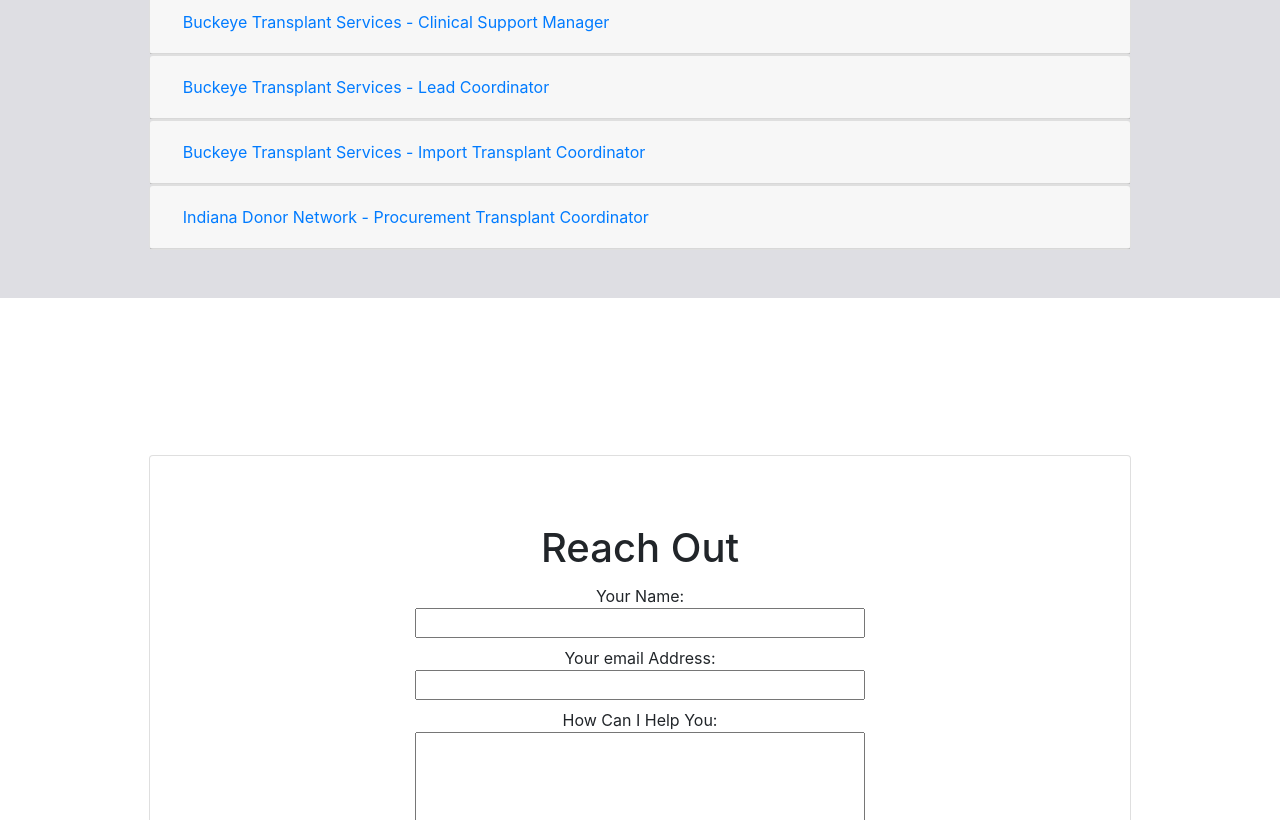
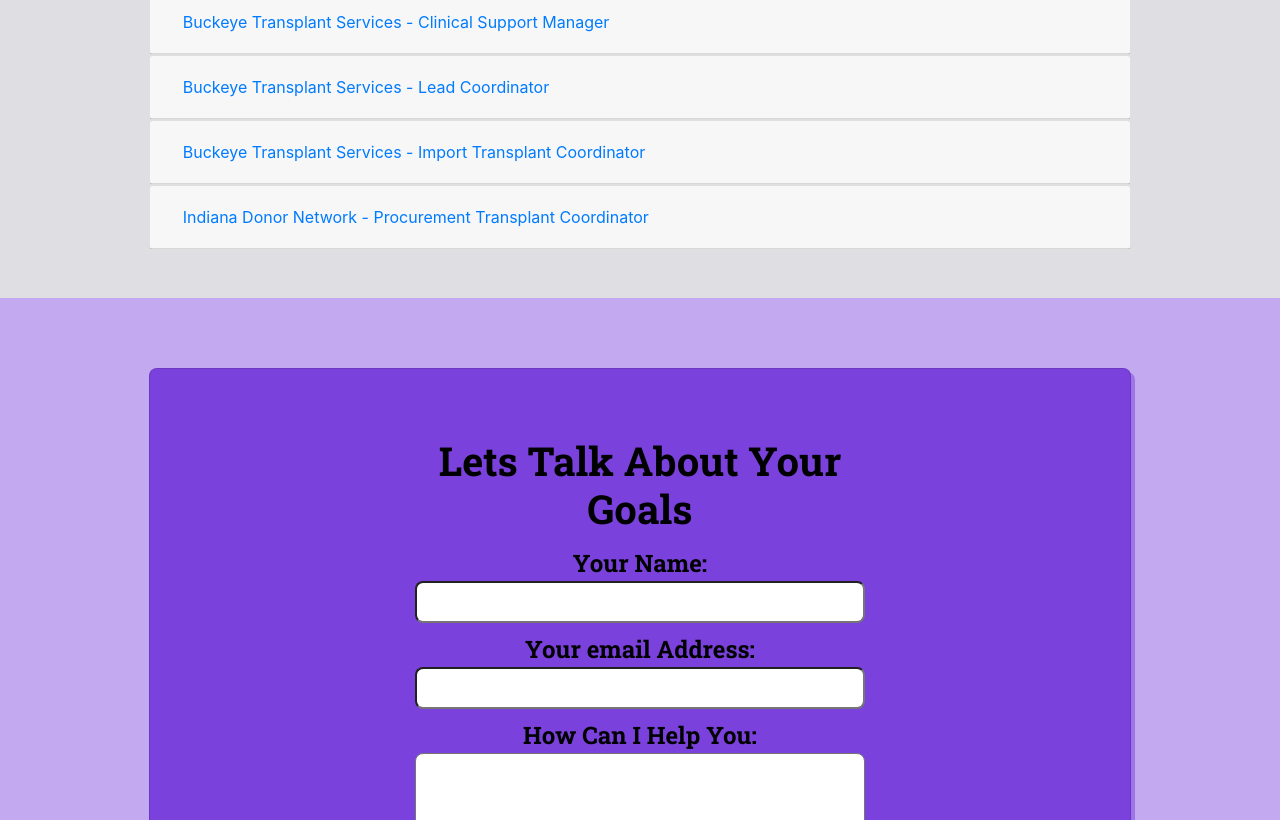
Before and after one commit to jrod3323/Homework_7_Update_Portfolio, a plain HTML site: page index.html in a window 1280 px wide. Shown: the part 3336-4156 px from the top of the page. Drawn offline with nearby package versions, Linux system fonts and the light colour scheme.

Commit message:
add css for contact me section for formatting

```diff
--- a/assets/style.css
+++ b/assets/style.css
@@ -118,6 +118,7 @@ i.fab {
 
 #myPortfolio{
     background-color: #B60256 ;
+    font-family: 'Roboto Slab', serif;
 }
 
 /* portfolio accordion */
@@ -126,7 +127,7 @@ i.fab {
     text-align: center;
     font-family: 'Roboto Slab', serif;
     color: #DEDEE3;
-    box-shadow:4px 4px #790139;
+    box-shadow:6px 6px #790139;
 }
 
 .accordion1 .card-header{
@@ -161,10 +162,49 @@ i.fab {
 
 /* Contact Me Section */
 
+/* sections background color */
+
+#contactMe{
+    background-color: #C3A9EF;
+}
+
 /* Contact Me Card */
+
+.contactMeCardContainer{
+    background-color:#7A41DC ;
+    font-family: 'Roboto Slab', serif;
+    border-radius: .5rem;
+    box-shadow: 4px 4px #9E75E6;
+}
 
 .contactMeCard{
     text-align: center;
+}
+
+.contactMeCard h1{
+    color: black;
+}
+
+input{
+    border-radius: .5rem;
+}
+
+textarea {
+    border-radius: .5rem;
+}
+
+.formSubmit{
+    background-color: #C3A9EF;
+    border-color: #C3A9EF;
+}
+.formSubmit:hover{
+    background-color: #5f19d8;
+    border-color: #C3A9EF;
+}
+
+form label{
+    font-size: 1.5rem;
+    color: black;
 }
 
 /* Media Queries for additional responsive layout */
--- a/index.html
+++ b/index.html
@@ -364,13 +364,13 @@
 
             <!-- My Contact Section -->
             <section id="contactMe" class="row min-vh-100 justify-content-center align-items-center">
-              <div class="card w-75 min-vh-50 contactMeCardContainer justify-content-center align-items-center">
+              <div class="card w-75 min-vh-50 contactMeCardContainer justify-content-center align-items-center my-5">
                 <div class="card-body my-5 contactMeCard w-50">
-                  <h1 class="card-title">Reach Out</h5>
-                  <form action="https://formspree.io/f/xoqpnglg" method="POST" class="d-flex flex-column ">
+                  <h1 class="card-title">Lets Talk About Your Goals</h5>
+                  <form action="https://formspree.io/f/xoqpnglg" method="POST" class="d-flex flex-column">
                     <label class="d-flex flex-column">
                       Your Name:
-                      <input type="text" name="name">
+                      <input type="text" name="name" >
                     </label>
                     <label class="d-flex flex-column">
                     Your email Address:
@@ -380,8 +380,10 @@
                       How Can I Help You:
                       <textarea rows="4" name="message" ></textarea>
                     </label>
-                    <button type="submit">Send</button>
-                  </form>
+                    <div class="justify-content-center align-items-center">
+                      <button type="button" class="btn btn-primary btn-lg formSubmit">Submit</button>
+                    </div>
+                </form>
                 </div>
               </div>
     </main>
```
